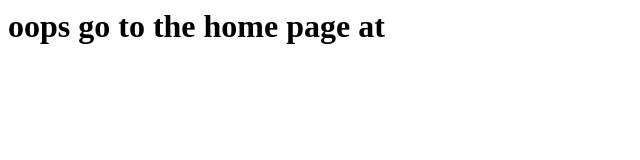
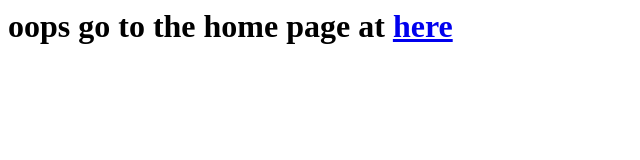
Before and after one commit to JosephF0322/web-development-project, a plain HTML site: page index.html in a window 1280 px wide. Shown: the whole page, without its empty margins (0-640 px from the left). Drawn offline with Linux system fonts and the light colour scheme.

Commit message:
Update index.html

```diff
--- a/index.html
+++ b/index.html
@@ -1 +1 @@
-<h1>oops go to the home page at <a href=Home.html></h1>
+<h1>oops go to the home page at <a href=Home.html> here </a></h1>
```
